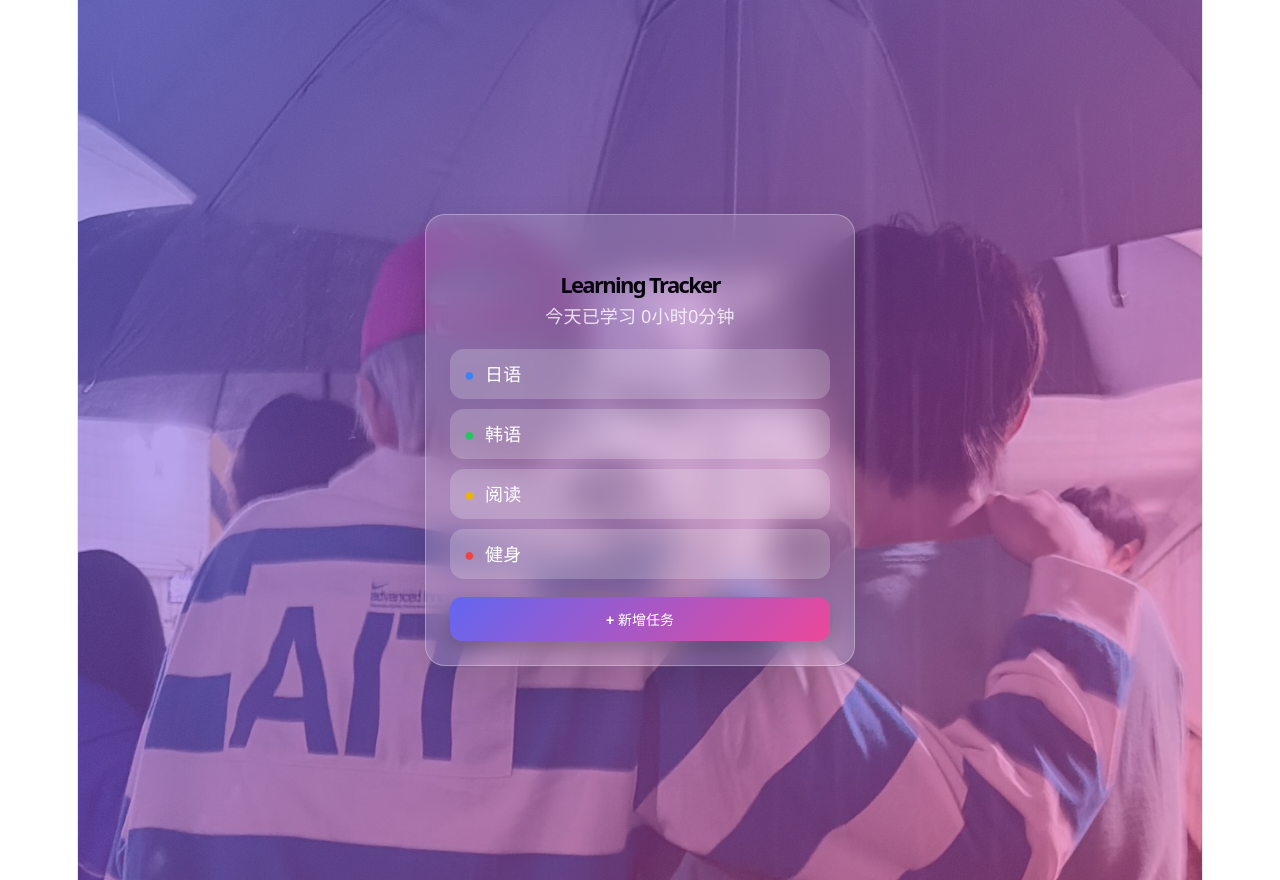
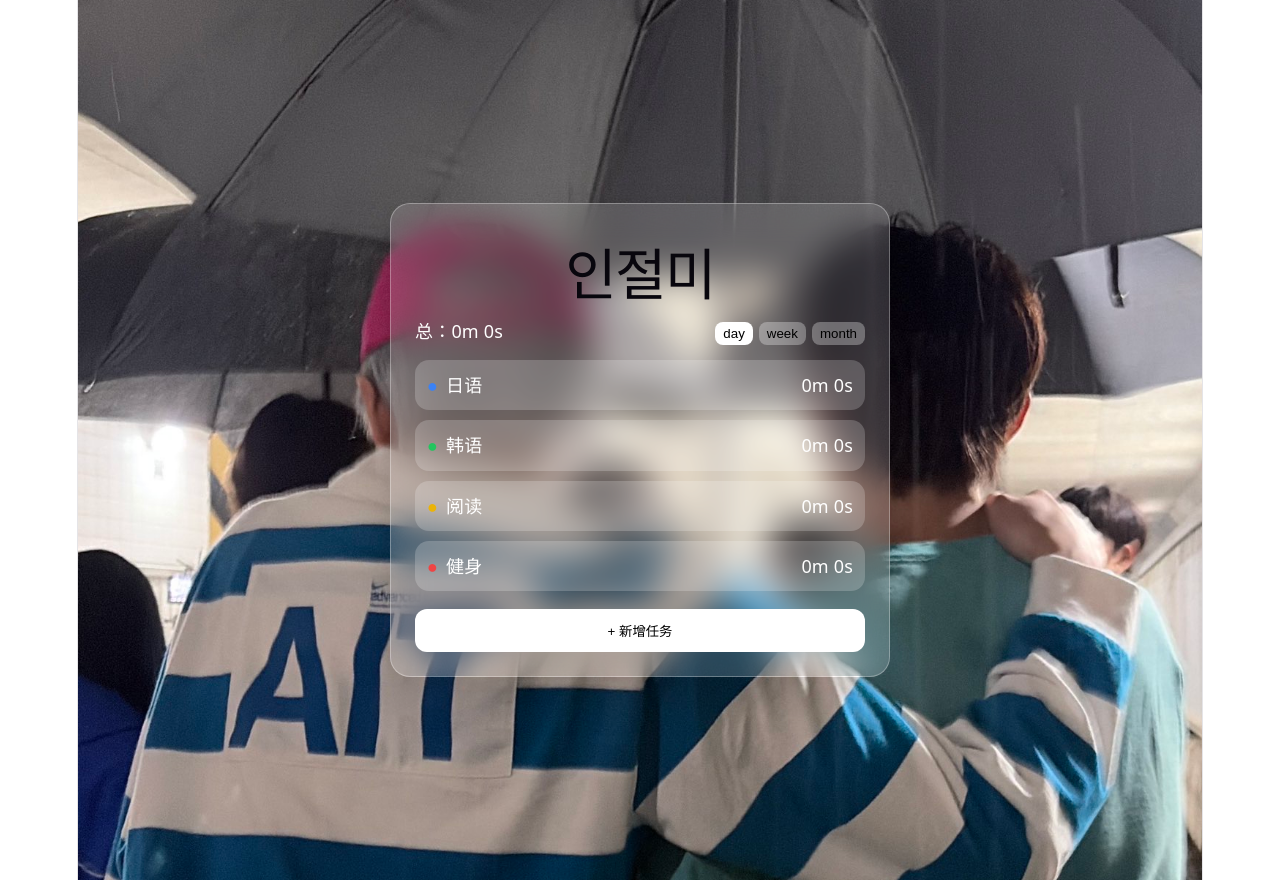
Before and after one commit to turbohuang579-netizen/study, a React (Vite) app: page / in a window 1280 px wide. Built offline with nearby package versions, Linux system fonts and the light colour scheme.

Commit message:
update ui

```diff
--- a/src/App.jsx
+++ b/src/App.jsx
@@ -1,31 +1,75 @@
-import { useState } from 'react'
+import { useState, useRef } from 'react'
 import bg from './assets/IMG_0552.JPG'
 
 function App() {
   const [tasks, setTasks] = useState([
-    { name: '日语', color: '#3B82F6', done: false },
-    { name: '韩语', color: '#22C55E', done: false },
-    { name: '阅读', color: '#EAB308', done: false },
-    { name: '健身', color: '#EF4444', done: false },
+    { name: '日语', color: '#3B82F6', time: 0, done: false },
+    { name: '韩语', color: '#22C55E', time: 0, done: false },
+    { name: '阅读', color: '#EAB308', time: 0, done: false },
+    { name: '健身', color: '#EF4444', time: 0, done: false },
   ])
 
-  const toggleDone = (index) => {
-    const newTasks = [...tasks]
-    newTasks[index].done = !newTasks[index].done
-    setTasks(newTasks)
+  const [activeIndex, setActiveIndex] = useState(null)
+  const [editingIndex, setEditingIndex] = useState(null)
+  const [viewMode, setViewMode] = useState('day')
+
+  const intervalRef = useRef(null)
+
+  // 计时
+  const toggleTimer = (index) => {
+    if (activeIndex === index) {
+      clearInterval(intervalRef.current)
+      setActiveIndex(null)
+      return
+    }
+
+    clearInterval(intervalRef.current)
+    setActiveIndex(index)
+
+    intervalRef.current = setInterval(() => {
+      setTasks(prev => {
+        const copy = [...prev]
+        copy[index].time += 1
+        return copy
+      })
+    }, 1000)
   }
 
+  // 新增任务
   const addTask = () => {
     setTasks([
       ...tasks,
-      { name: '新任务', color: '#999', done: false }
+      { name: '新任务', color: '#999', time: 0, done: false }
     ])
+  }
+
+  // 切换完成状态
+  const toggleDone = (index) => {
+    const copy = [...tasks]
+    copy[index].done = !copy[index].done
+    setTasks(copy)
+  }
+
+  // 编辑任务名
+  const updateName = (index, value) => {
+    const copy = [...tasks]
+    copy[index].name = value
+    setTasks(copy)
+  }
+
+  // 总时间
+  const totalTime = tasks.reduce((sum, t) => sum + t.time, 0)
+
+  const formatTime = (sec) => {
+    const m = Math.floor(sec / 60)
+    const s = sec % 60
+    return `${m}m ${s}s`
   }
 
   return (
     <div style={{
       minHeight: '100vh',
-      backgroundImage: `linear-gradient(135deg, rgba(99,102,241,0.6), rgba(236,72,153,0.5)), url(${bg})`,
+      backgroundImage: `url(${bg})`,
       backgroundSize: 'cover',
       backgroundPosition: 'center',
       display: 'flex',
@@ -34,71 +78,102 @@ function App() {
       padding: '40px'
     }}>
 
-      {/* 毛玻璃卡片 */}
       <div style={{
-        width: '380px',
+        width: '450px',
         padding: '24px',
         borderRadius: '20px',
         background: 'rgba(255,255,255,0.15)',
-        backdropFilter: 'blur(16px)',
-        WebkitBackdropFilter: 'blur(16px)',
+        backdropFilter: 'blur(18px)',
+        WebkitBackdropFilter: 'blur(18px)',
         border: '1px solid rgba(255,255,255,0.3)',
-        boxShadow: '0 20px 40px rgba(0,0,0,0.15)',
+        boxShadow: '0 20px 40px rgba(0,0,0,0.2)',
         color: '#fff'
       }}>
 
-        <h1 style={{
-          fontSize: '22px',
-          fontWeight: '700',
-          marginBottom: '6px'
-        }}>
-          Learning Tracker
-        </h1>
+        {/* 标题 */}
+        <h1>인절미</h1>
 
-        <p style={{
-          opacity: 0.8,
-          marginBottom: '20px'
-        }}>
-          今天已学习 0小时0分钟
-        </p>
+        {/* 统计 + 切换 */}
+        <div style={{ display: 'flex', justifyContent: 'space-between' }}>
+          <p>总：{formatTime(totalTime)}</p>
+
+          <div>
+            {['day', 'week', 'month'].map(v => (
+              <button
+                key={v}
+                onClick={() => setViewMode(v)}
+                style={{
+                  marginLeft: '6px',
+                  padding: '4px 8px',
+                  borderRadius: '8px',
+                  border: 'none',
+                  cursor: 'pointer',
+                  background: viewMode === v ? '#fff' : 'rgba(255,255,255,0.3)'
+                }}
+              >
+                {v}
+              </button>
+            ))}
+          </div>
+        </div>
 
         {/* 任务列表 */}
-        <div style={{ display: 'flex', flexDirection: 'column', gap: '10px' }}>
+        <div style={{ marginTop: '15px', display: 'flex', flexDirection: 'column', gap: '10px' }}>
           {tasks.map((task, index) => (
             <div
               key={index}
-              onClick={() => toggleDone(index)}
               style={{
                 display: 'flex',
+                justifyContent: 'space-between',
                 alignItems: 'center',
-                justifyContent: 'space-between',
-                padding: '12px 14px',
+                padding: '12px',
                 borderRadius: '14px',
                 background: 'rgba(255,255,255,0.2)',
-                cursor: 'pointer',
-                transition: 'all 0.2s ease',
-                transform: task.done ? 'scale(0.98)' : 'scale(1)',
-                opacity: task.done ? 0.6 : 1
-              }}
-              onMouseEnter={(e) => {
-                e.currentTarget.style.transform = 'scale(1.03)'
-              }}
-              onMouseLeave={(e) => {
-                e.currentTarget.style.transform = task.done ? 'scale(0.98)' : 'scale(1)'
+                opacity: task.done ? 0.5 : 1,
+                textDecoration: task.done ? 'line-through' : 'none'
               }}
             >
-              <div style={{ display: 'flex', alignItems: 'center', gap: '10px' }}>
-                <span style={{ color: task.color, fontSize: '18px' }}>●</span>
-                <span style={{
-                  textDecoration: task.done ? 'line-through' : 'none'
-                }}>
-                  {task.name}
+
+              {/* 左侧 */}
+              <div style={{ display: 'flex', alignItems: 'center', gap: '8px' }}>
+
+                <span
+                  style={{ color: task.color, cursor: 'pointer' }}
+                  onClick={() => toggleDone(index)}
+                >
+                  ●
+                </span>
+
+                {/* hover编辑 */}
+                {editingIndex === index ? (
+                  <input
+                    value={task.name}
+                    autoFocus
+                    onBlur={() => setEditingIndex(null)}
+                    onChange={(e) => updateName(index, e.target.value)}
+                    style={{
+                      background: 'transparent',
+                      border: 'none',
+                      color: '#fff',
+                      outline: 'none'
+                    }}
+                  />
+                ) : (
+                  <span
+                    onMouseEnter={() => setEditingIndex(index)}
+                  >
+                    {task.name}
+                  </span>
+                )}
+              </div>
+
+              {/* 右侧 */}
+              <div style={{ display: 'flex', gap: '10px', alignItems: 'center' }}>
+                <span onClick={() => toggleTimer(index)} style={{ cursor: 'pointer' }}>
+                  {formatTime(task.time)}
                 </span>
               </div>
 
-              <span style={{ fontSize: '12px', opacity: 0.7 }}>
-                {task.done ? 'Done' : ''}
-              </span>
             </div>
           ))}
         </div>
@@ -113,18 +188,8 @@ function App() {
             borderRadius: '12px',
             border: 'none',
             cursor: 'pointer',
-            background: 'linear-gradient(135deg, #6366F1, #EC4899)',
-            color: '#fff',
-            fontWeight: '600',
-            fontSize: '14px',
-            boxShadow: '0 10px 20px rgba(0,0,0,0.2)',
-            transition: '0.2s'
-          }}
-          onMouseEnter={(e) => {
-            e.target.style.transform = 'scale(1.03)'
-          }}
-          onMouseLeave={(e) => {
-            e.target.style.transform = 'scale(1)'
+            background: '#fff',
+            color: '#000'
           }}
         >
           + 新增任务
```
